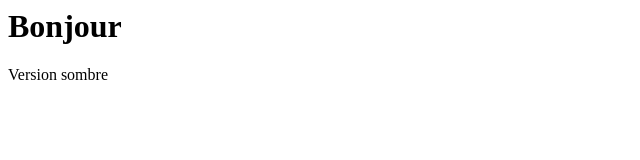
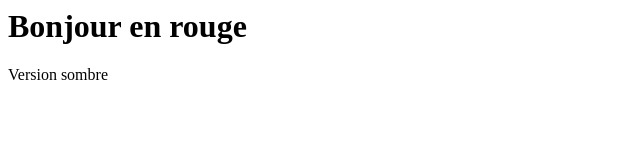
Before and after one commit to jamil81120/premier-depot, a plain HTML site: page index.html in a window 1280 px wide. Shown: the whole page, without its empty margins (0-640 px from the left). Drawn offline with Linux system fonts and the light colour scheme.

```diff
--- a/index.html
+++ b/index.html
@@ -1,2 +1,2 @@
-<h1>Bonjour</h1>
+<h1>Bonjour en rouge</h1>
 <p>Version sombre</p>
```
